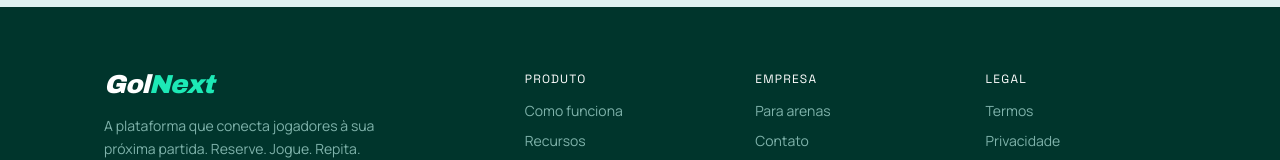
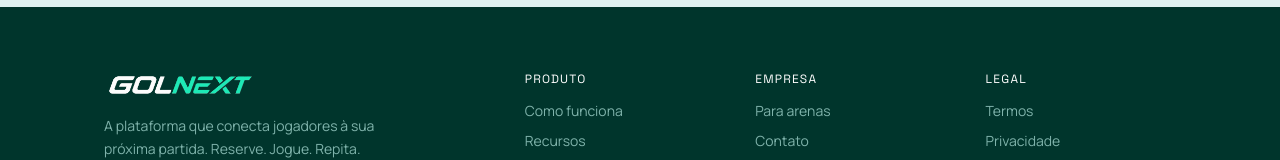
Before and after one commit to condertech/golnext, a Next.js app: page /faq in a window 1280 px wide. Shown: the part 1262-1422 px from the top of the page. Built offline with nearby package versions, Linux system fonts and the light colour scheme.

Commit message:
Aplicar a marca GolNext no footer (logo) e destacar o nome no titulo e no CTA

```diff
--- a/src/app/page.tsx
+++ b/src/app/page.tsx
@@ -323,7 +323,8 @@ export default function Home() {
             <div className="text-center">
               <Eyebrow>Demonstração</Eyebrow>
               <h2 className="wm mx-auto mt-3 max-w-2xl text-[clamp(34px,5vw,58px)] text-ink">
-                O GolNext na palma da mão.
+                O Gol<span className="text-petroleo-700">Next</span> na palma da
+                mão.
               </h2>
               <p className="mx-auto mt-4 max-w-xl text-ink-soft">
                 Uma prévia do app: buscar quadra, reservar em segundos e, para
@@ -635,8 +636,10 @@ export default function Home() {
               O próximo horário pode ser seu.
             </h2>
             <p className="mx-auto mt-5 max-w-[620px] text-lg leading-relaxed text-deep-soft">
-              Entre na lista da GolNext para reservar quadras, cadastrar sua
-              arena ou acompanhar o lançamento na sua cidade.
+              Entre na lista da{" "}
+              <span className="wm text-deep">GolNext</span> para reservar
+              quadras, cadastrar sua arena ou acompanhar o lançamento na sua
+              cidade.
             </p>
             <div className="mt-9 flex flex-wrap justify-center gap-3.5">
               <a
--- a/src/components/Footer.tsx
+++ b/src/components/Footer.tsx
@@ -1,5 +1,5 @@
+import Image from "next/image";
 import Link from "next/link";
-import { Wordmark } from "./Navbar";
 
 export function Footer() {
   return (
@@ -7,7 +7,13 @@ export function Footer() {
       <div className="mx-auto max-w-6xl px-5 md:px-10 pt-16 pb-10">
         <div className="grid gap-10 md:grid-cols-[2fr_1fr_1fr_1fr]">
           <div>
-            <Wordmark />
+            <Image
+              src="/golnext-logo-light.png"
+              alt="GolNext"
+              width={150}
+              height={27}
+              className="h-7 w-auto"
+            />
             <p className="mt-4 max-w-[280px] text-sm leading-relaxed">
               A plataforma que conecta jogadores à sua próxima partida.
               Reserve. Jogue. Repita.
```
